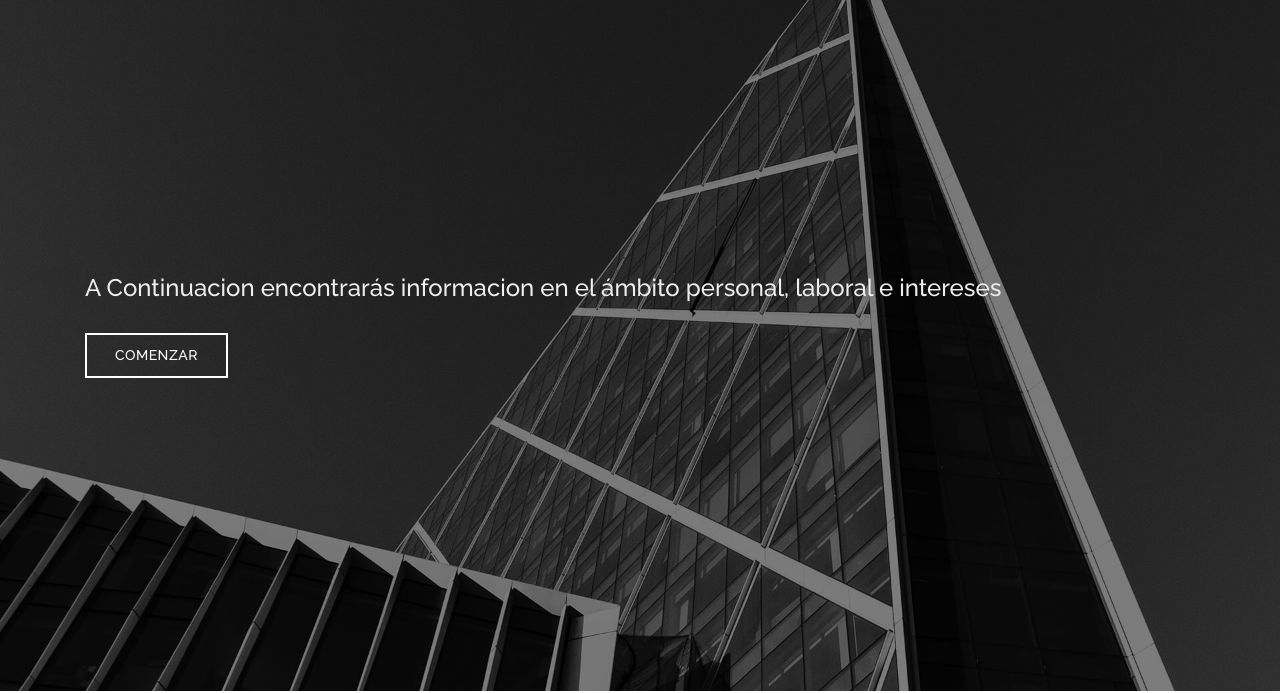
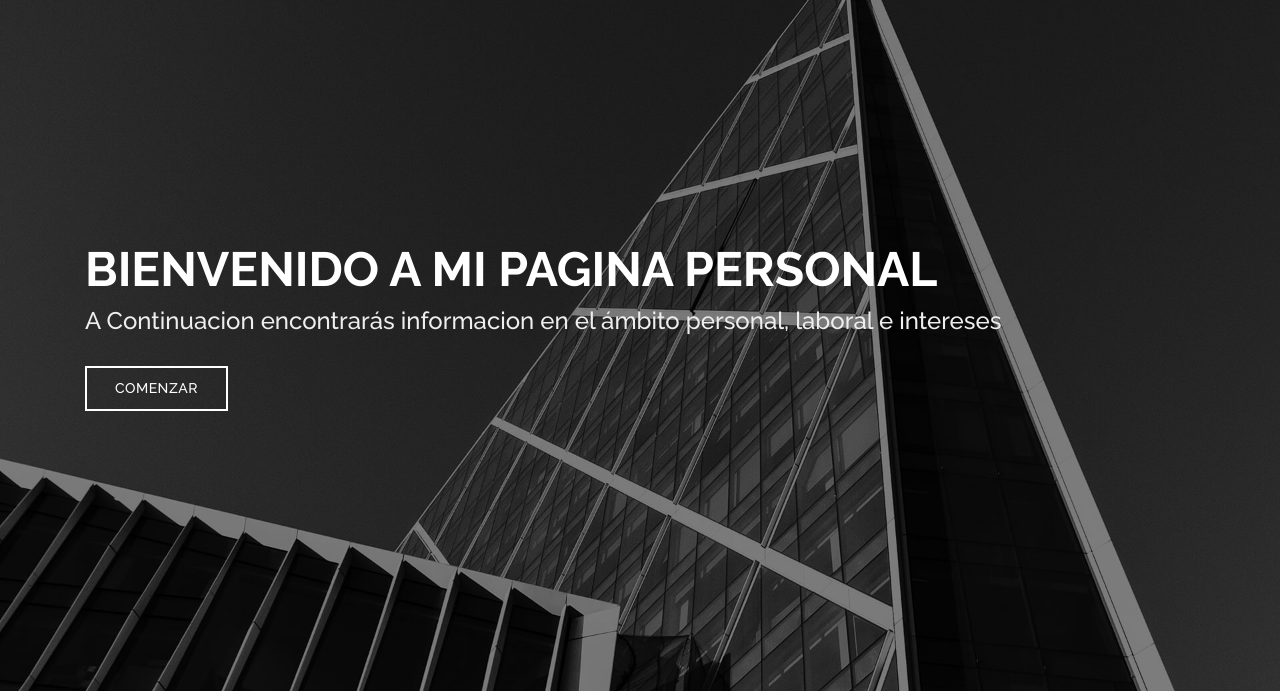
Before and after one commit to neymanuyama/profetional-perfil, a plain HTML site: page index.html in a window 1280 px wide. Shown: the part 109-802 px from the top of the page. Drawn offline with nearby package versions, Linux system fonts and the light colour scheme.

Commit message:
Update index.html

```diff
--- a/index.html
+++ b/index.html
@@ -97,7 +97,7 @@
   <section id="hero" class="d-flex align-items-center">
     <div class="container position-relative" data-aos="fade-up" data-aos-delay="500">
 
-
+        <h1>BIENVENIDO A MI PAGINA PERSONAL </h1>
       <h2>A Continuacion encontrarás informacion en el ámbito personal, laboral e intereses</h2>
 
       <a href="#about" class="btn-get-started scrollto">comenzar</a>
```
